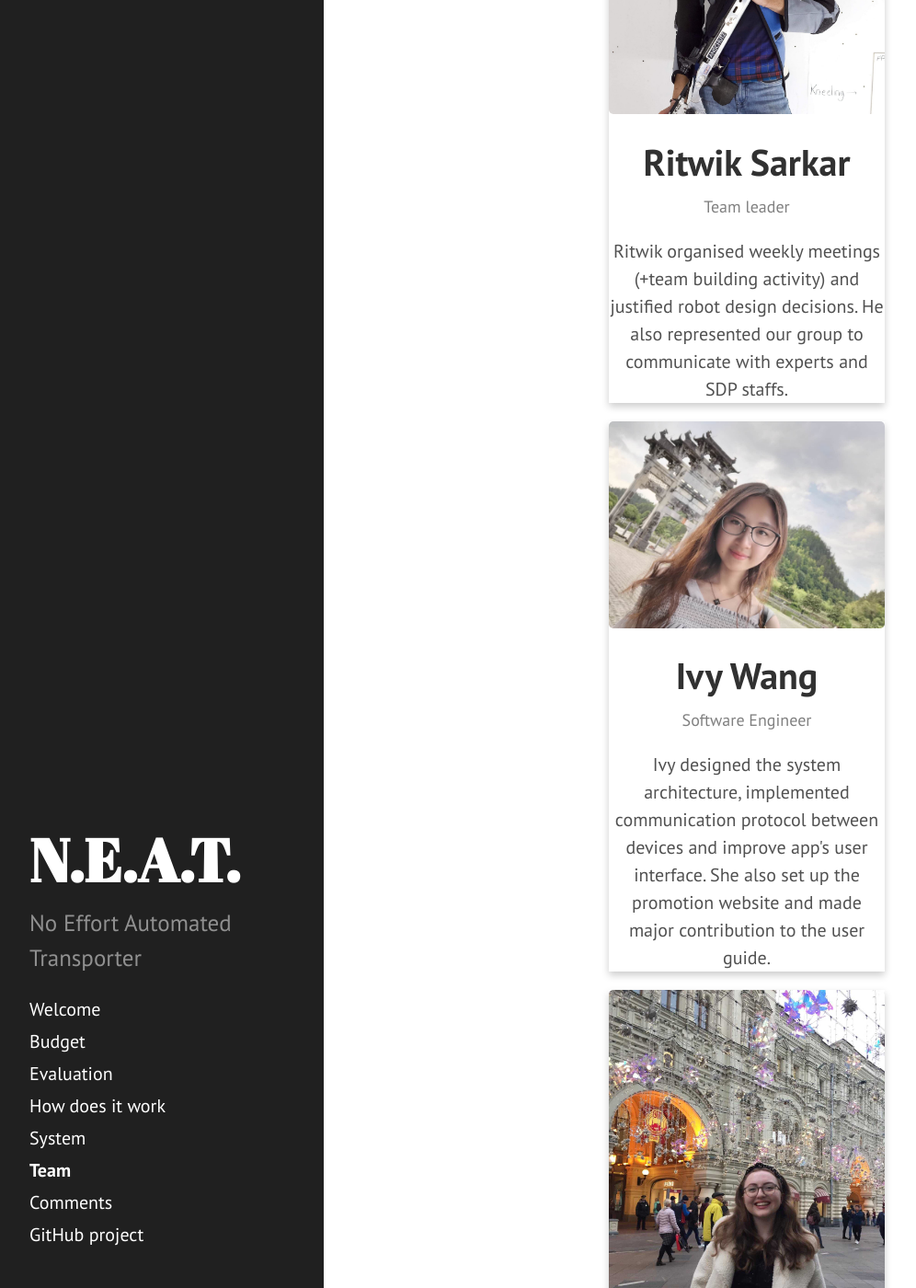
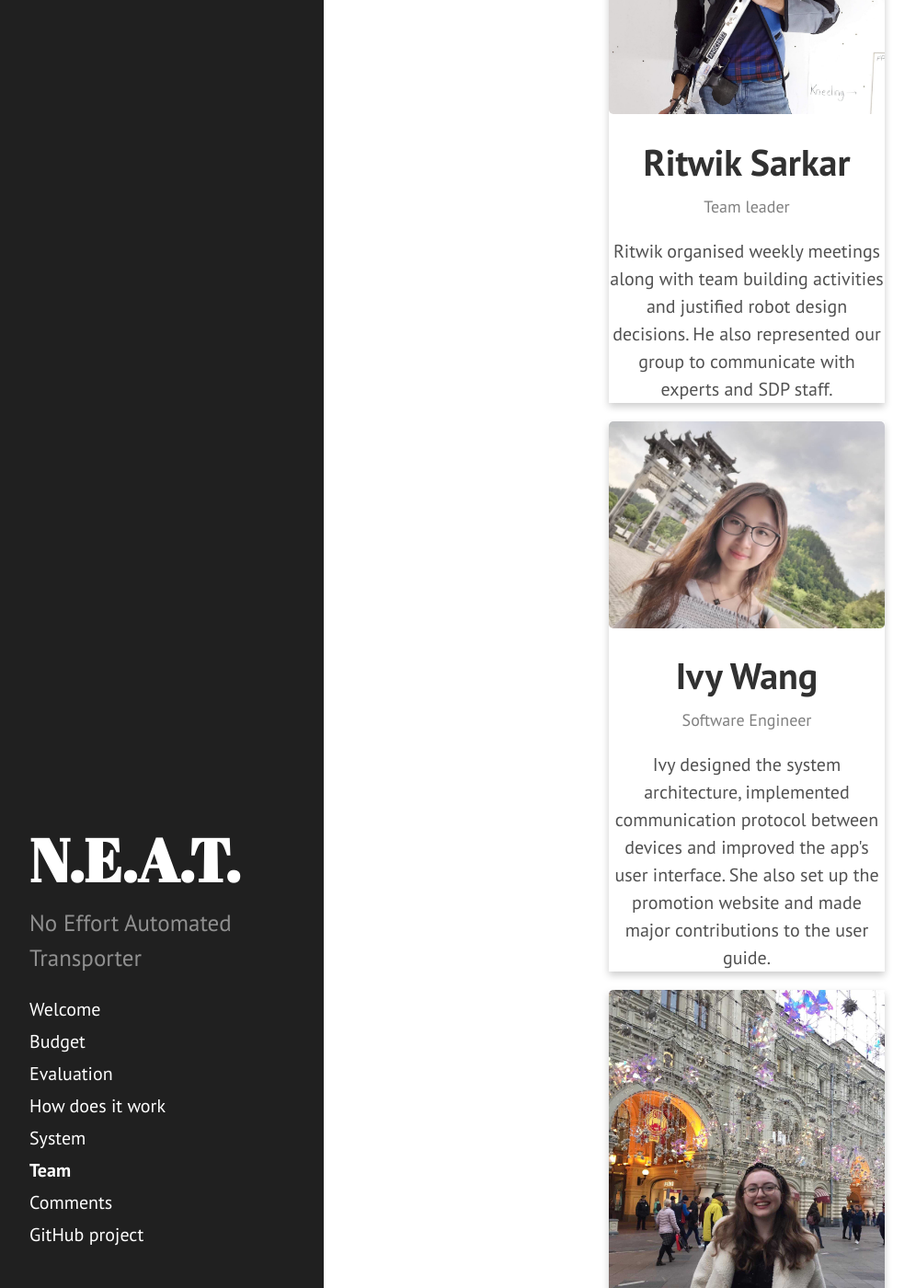
Before and after one commit to okapeng/sdp2020-group2, a Jekyll site: the page built from _pages/team.html, in a window 1280 px wide and 1400 px high, scrolled down 319 px. Shown: the whole window at 92% size, without its empty margins (8-1004 px from the left). Built offline with Jekyll 4.4.1, drawn with Linux system fonts in a browser that asks for light colours; some of the changed text lies outside the part shown.

Commit message:
Update team.html

```diff
--- a/_pages/team.html
+++ b/_pages/team.html
@@ -10,28 +10,28 @@
         <img src="/images/ritwiks_picture.jpg" alt="Ritwiks" style="width:100%">
         <h1>Ritwik Sarkar</h1>
         <p class="group">Team leader</p>
-        <p>Ritwik organised weekly meetings (+team building activity) and justified robot design decisions. He also represented our
-            group to communicate with experts and SDP staffs.</p>
+        <p>Ritwik organised weekly meetings along with team building activities and justified robot design decisions. He also represented our
+            group to communicate with experts and SDP staff.</p>
     </div>
     <div class="card">
         <img src="/images/ivys_picture.jpg" alt="Ivy" style="width:100%">
         <h1>Ivy Wang</h1>
         <p class="group">Software Engineer</p>
-        <p>Ivy designed the system architecture, implemented communication protocol between devices and improve app's user interface.
-            She also set up the promotion website and made major contribution to the user guide.</p>
+        <p>Ivy designed the system architecture, implemented communication protocol between devices and improved the app's user interface.
+            She also set up the promotion website and made major contributions to the user guide.</p>
     </div>
     <div class="card">
         <img src="/images/aimees_picture.jpg" alt="Aimee" style="width:100%">
         <h1>Aimee Redbond</h1>
         <p class="group">Software Engineer</p>
-        <p>Aimee built the skeleton for the Android app and lead the development of user interface. She also made major contribution to report writing and consulted with experts on
+        <p>Aimee built the skeleton for the Android app and led the development of the user interface. She also made major contribution to the reports and consulted with experts on
             ethical issues.</p>
     </div>
     <div class="card">
         <img src="/images/daniels_picture.jpg" alt="Daniel" style="width:100%">
         <h1>Daniel Tee</h1>
         <p class="group">Hardware Designer</p>
-        <p>Daniel modeled the lift structure for 3D printing, investigated on lift building material and designed the control circuit.
+        <p>Daniel modelled the lift structure for 3D printing, investigated the lift building materials and designed the control circuit.
             He also recorded the weekly meetings to keep track of project progress and plan update.</p>
     </div>
     <div class="card">
@@ -68,7 +68,7 @@
         <img src="/images/tonis_picture.jpeg" alt="toni" style="width:100%">
         <h1>Toni Beisel </h1>
         <p class="group">???</p>
-        <p>??????????</p>
+        <p>made airbnb but worse</p>
     </div>
 </body>
 </html>
```
